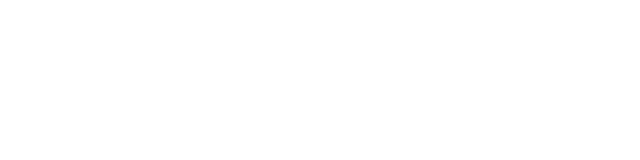
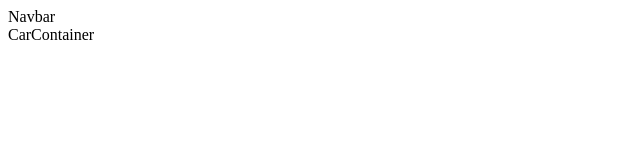
Before and after one commit to erhantezer/cart-reducer, a React (Vite) app: page / in a window 1280 px wide. Shown: the top 160 px of the page, without its empty margins (0-640 px from the left). Built offline with nearby package versions, Linux system fonts and the light colour scheme.

Commit message:
updated project

```diff
--- a/src/App.jsx
+++ b/src/App.jsx
@@ -1,9 +1,10 @@
+import Home from "./pages/Home";
 
 function App() {
 
   return (
     <>
-
+      <Home/>
     </>
   )
 }
--- /dev/null
+++ b/src/components/Navbar.jsx
@@ -0,0 +1,9 @@
+import React from 'react'
+
+const Navbar = () => {
+    return (
+        <div>Navbar</div>
+    )
+}
+
+export default Navbar
--- /dev/null
+++ b/src/components/cart/CarContainer.jsx
@@ -0,0 +1,9 @@
+import React from 'react'
+
+const CarContainer = () => {
+    return (
+        <div>CarContainer</div>
+    )
+}
+
+export default CarContainer
--- /dev/null
+++ b/src/pages/Home.jsx
@@ -0,0 +1,14 @@
+import React from 'react'
+import Navbar from '../components/Navbar'
+import CarContainer from '../components/cart/CarContainer'
+
+const Home = () => {
+    return (
+        <main>
+            <Navbar/>
+            <CarContainer/>
+        </main>
+    )
+}
+
+export default Home
```
Also changed, not shown: src/components/cart/CartItem.jsx (added).
